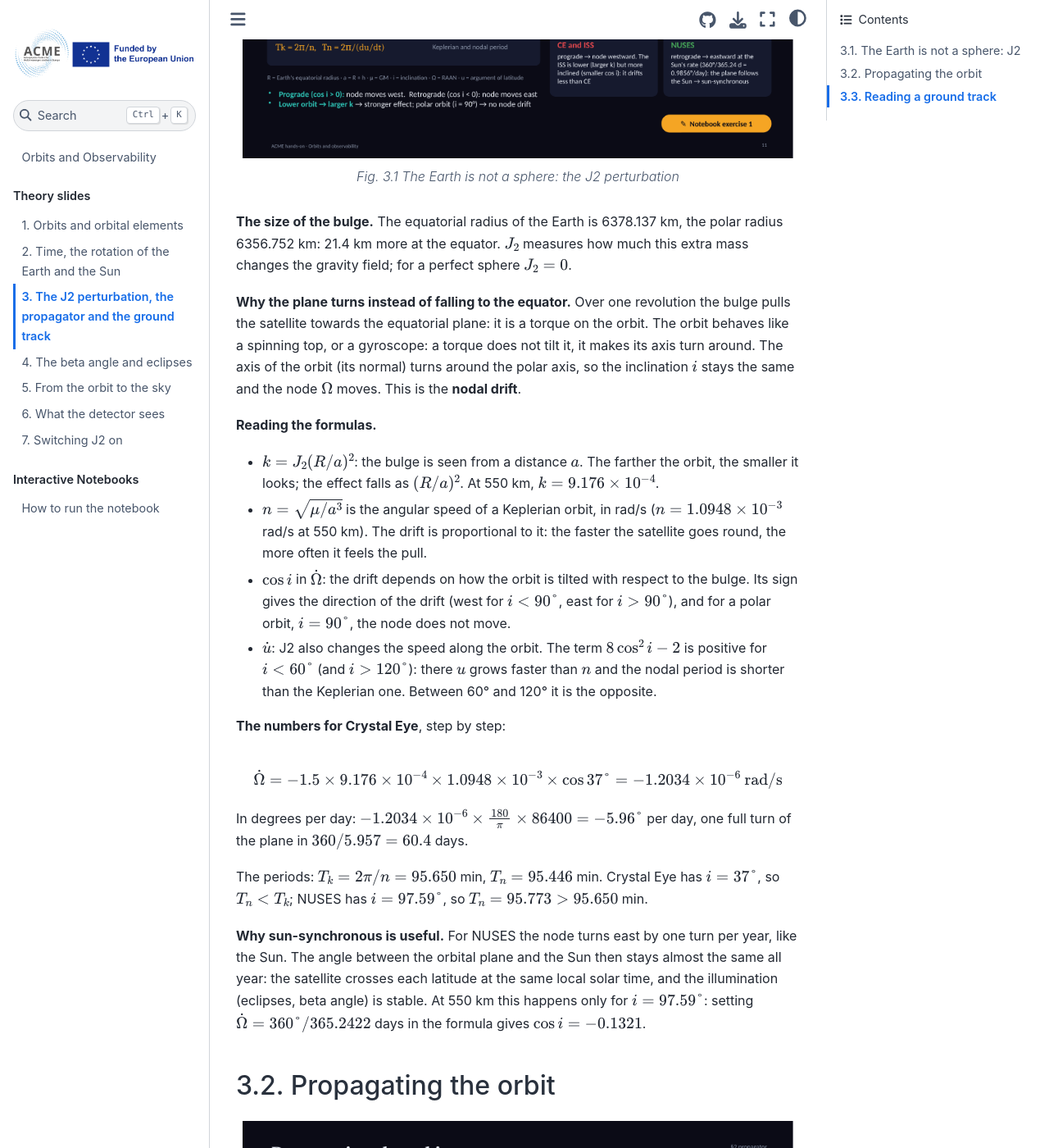
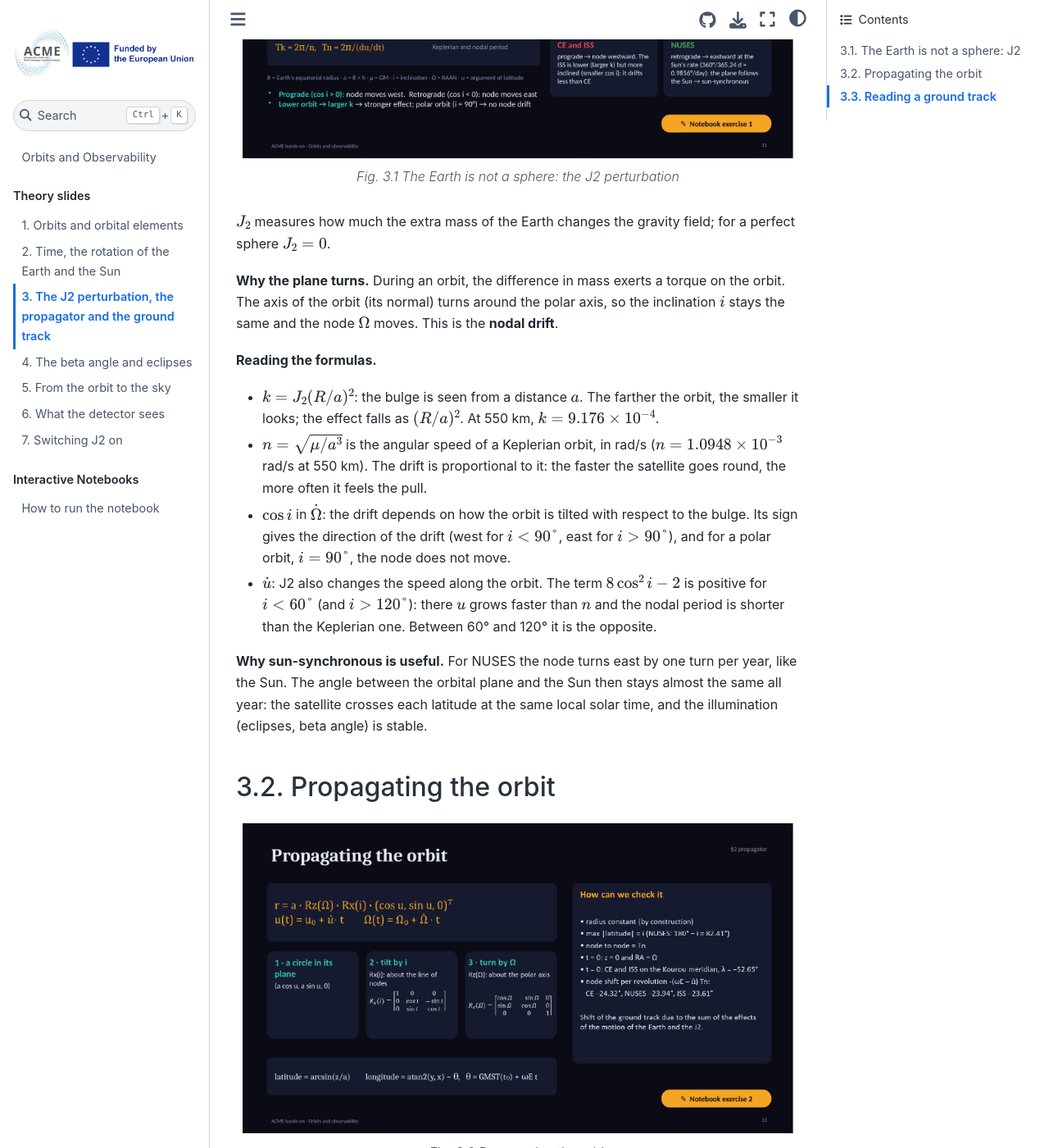
Before and after one commit to giuliofontanella0-jpg/acme-orbits-tutorial, a Jupyter Book: the page built from theory/03_j2_propagation.md, in a window 1280 px wide and 1400 px high, scrolled down 498 px. Shown: the whole window at 82% size. Built offline with Jupyter Book 1.0.4 settings and Sphinx 7.4.7 and the Sphinx Book theme 1.1.4, drawn with Linux system fonts in a browser that asks for light colours; pages that are not in the unit, such as notebooks, are missing from menus; some of the changed text lies outside the part shown.

Commit message:
Update 03_j2_propagation.md

````diff
--- a/theory/03_j2_propagation.md
+++ b/theory/03_j2_propagation.md
@@ -10,14 +10,11 @@
 *The Earth is not a sphere: the J2 perturbation*
 ```
 
-**The size of the bulge.** The equatorial radius of the Earth is 6378.137 km, the polar
-radius 6356.752 km: 21.4 km more at the equator. $J_2$ measures how much this extra mass
+$J_2$ measures how much the extra mass of the Earth
 changes the gravity field; for a perfect sphere $J_2 = 0$.
 
-**Why the plane turns instead of falling to the equator.** Over one revolution the bulge
-pulls the satellite towards the equatorial plane: it is a torque on the orbit. The orbit
-behaves like a spinning top, or a gyroscope: a torque does not tilt it, it makes its axis
-turn around. The axis of the orbit (its normal) turns around the polar axis, so the
+**Why the plane turns.** During an orbit, the difference in mass exerts a torque on the orbit.
+The axis of the orbit (its normal) turns around the polar axis, so the
 inclination $i$ stays the same and the node $\Omega$ moves. This is the **nodal drift**.
 
 **Reading the formulas.**
@@ -35,25 +32,10 @@ inclination $i$ stays the same and the node $\Omega$ moves. This is the **nodal
   nodal period is shorter than the Keplerian one. Between 60° and 120° it is the
   opposite.
 
-**The numbers for Crystal Eye**, step by step:
-
-$$
-\dot\Omega = -1.5 \times 9.176\times10^{-4} \times 1.0948\times10^{-3} \times \cos 37°
-= -1.2034\times10^{-6}\ \text{rad/s}
-$$
-
-In degrees per day: $-1.2034\times10^{-6} \times \frac{180}{\pi} \times 86400 = -5.96°$
-per day, one full turn of the plane in $360/5.957 = 60.4$ days.
-
-The periods: $T_k = 2\pi/n = 95.650$ min, $T_n = 95.446$ min. Crystal Eye has $i = 37°$,
-so $T_n < T_k$; NUSES has $i = 97.59°$, so $T_n = 95.773 > 95.650$ min.
-
 **Why sun-synchronous is useful.** For NUSES the node turns east by one turn per year,
 like the Sun. The angle between the orbital plane and the Sun then stays almost the same
 all year: the satellite crosses each latitude at the same local solar time, and the
-illumination (eclipses, beta angle) is stable. At 550 km this happens only for
-$i = 97.59°$: setting $\dot\Omega = 360°/365.2422$ days in the formula gives
-$\cos i = -0.1321$.
+illumination (eclipses, beta angle) is stable.
 
 ## Propagating the orbit
 
@@ -118,7 +100,3 @@ With $i > 90°$ (NUSES, 97.59°) the orbit is **retrograde**: the satellite head
 north-**west**, against the rotation of the Earth. On the map the red and purple tracks
 go from left to right, the green one of NUSES from right to left; it is also almost
 vertical, because $i$ is close to 90° and the orbit passes near the poles.
-
-NUSES needs a retrograde orbit to be sun-synchronous: its node must drift eastward, and
-the formula for $\dot\Omega$ gives an eastward drift only when $\cos i < 0$, that is
-$i > 90°$.
````
